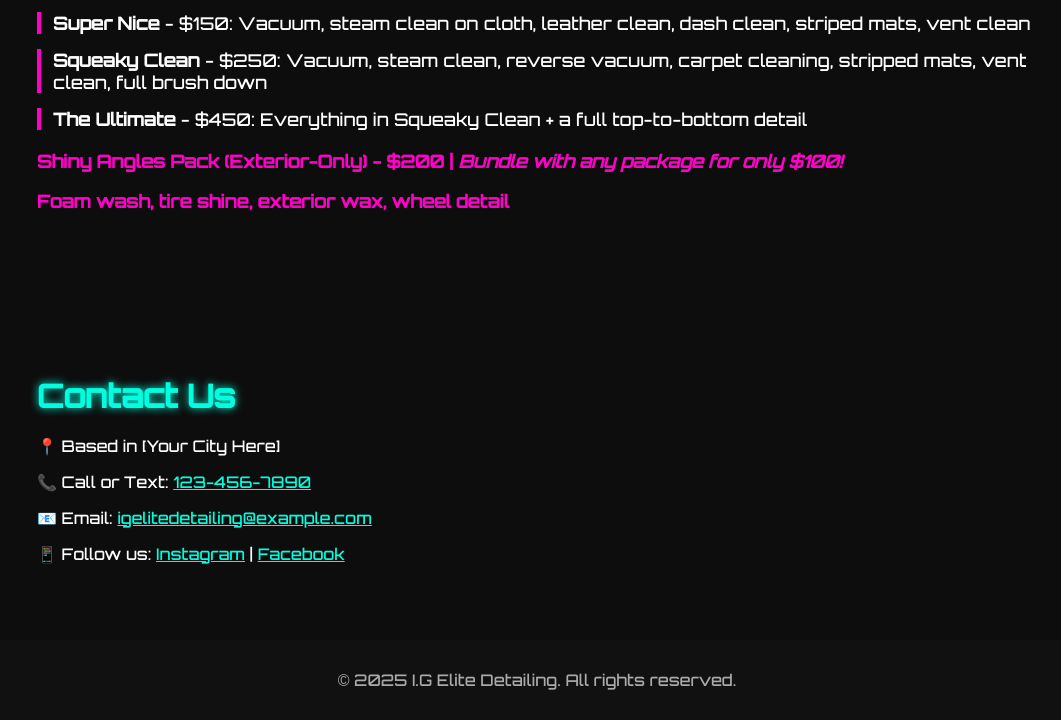
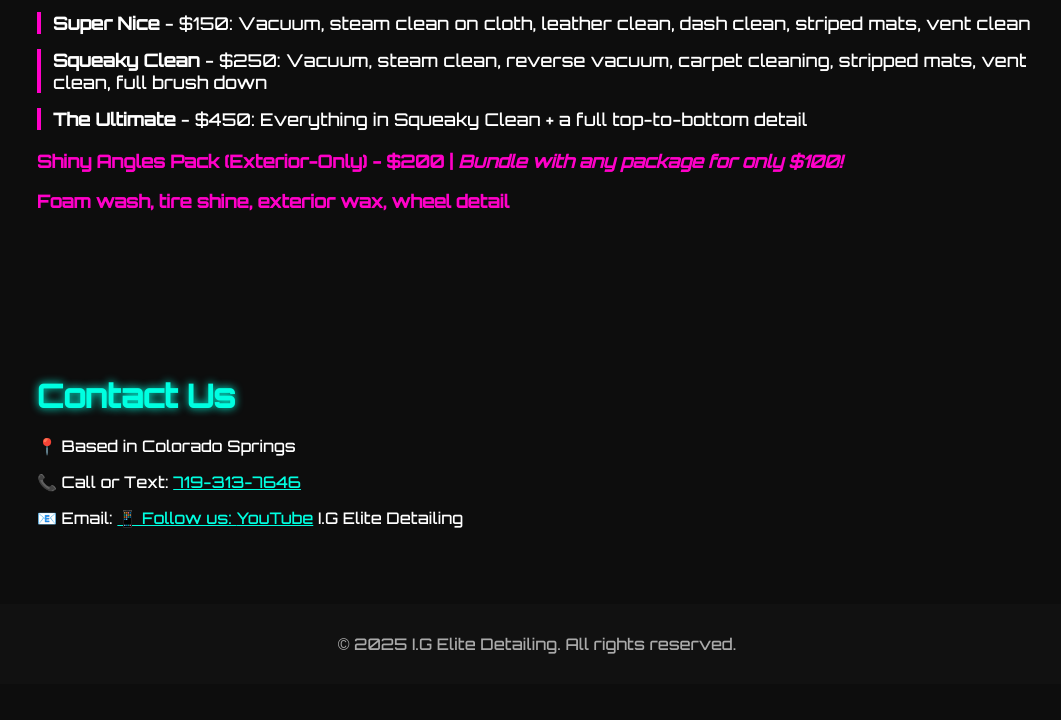
Before and after one commit to IGEliteDetailing/https-I.GEliteDetailing.github.io-repository-name-, a plain HTML site: page index.html in a window 1280 px wide. Shown: the part 564-1284 px from the top of the page, without its empty margins (103-1164 px from the left). After the commit the page ends 1248 px from the top, so only its background shows below. Drawn offline with Linux system fonts and the light colour scheme.

Commit message:
Add files via upload

```diff
--- a/index.html
+++ b/index.html
@@ -126,12 +126,12 @@
 
   <section id="contact">
     <h2>Contact Us</h2>
-    <p>📍 Based in [Your City Here]</p>
-    <p>📞 Call or Text: <a href="tel:1234567890">123-456-7890</a></p>
-    <p>📧 Email: <a href="mailto:igelitedetailing@example.com">igelitedetailing@example.com</a></p>
+    <p>📍 Based in Colorado Springs</p>
+    <p>📞 Call or Text: <a href="tel:1234567890">719-313-7646</a></p>
+    <p>📧 Email: <a href="mailto:gainer698@gmail.com”>igelitedetailing@example.com</a></p>
     <p>📱 Follow us:
-      <a href="#">Instagram</a> |
-      <a href="#">Facebook</a>
+      <a href="#">YouTube</a> I.G Elite Detailing
+
     </p>
   </section>
 
```
